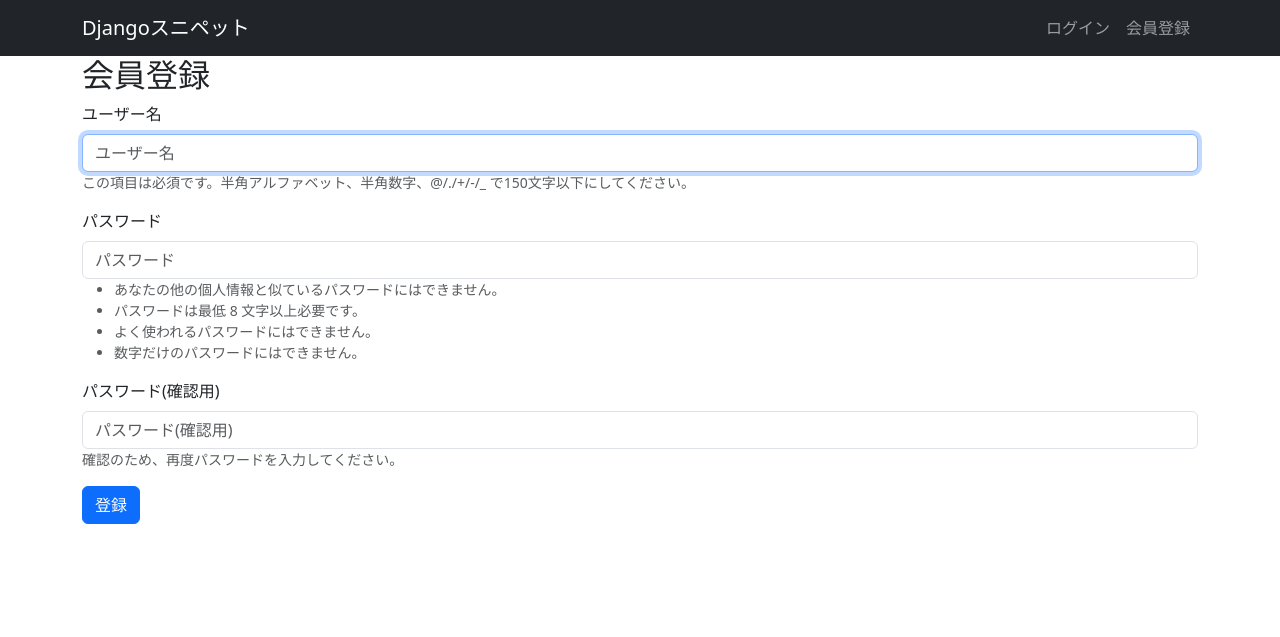
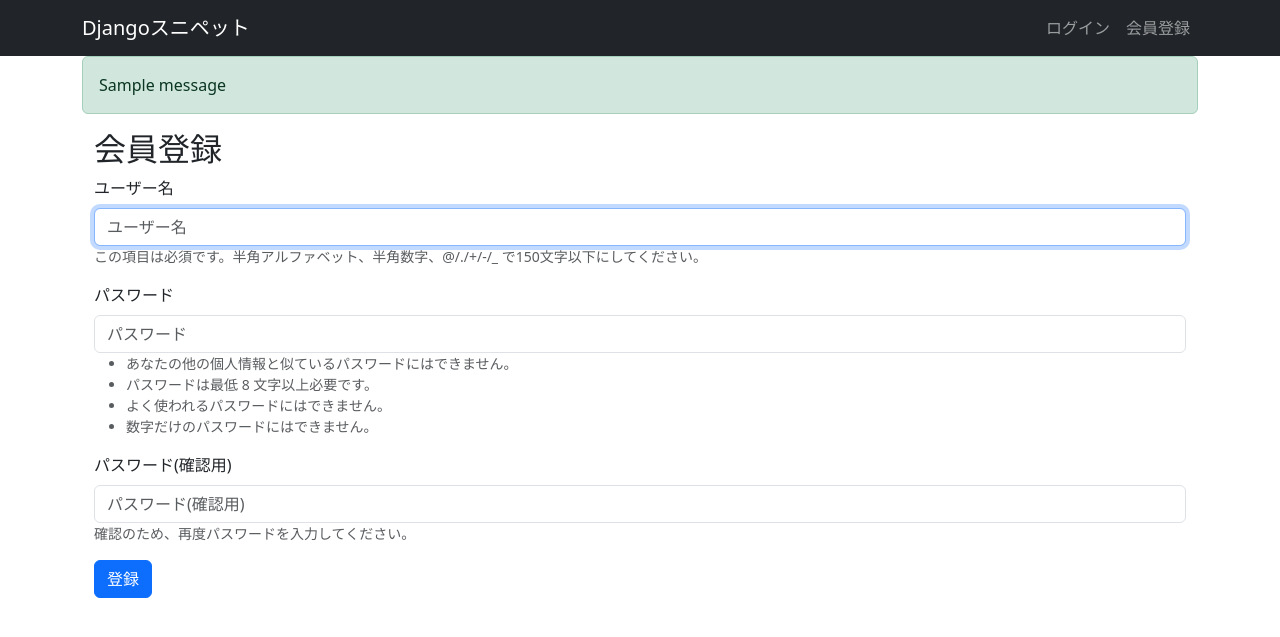
Before and after one commit to chima91/django-snippet, a Django app: page /accounts/signup/ in a window 1280 px wide. Shown: the top 637 px of the page. Run offline with Django 3.2, Linux system fonts and the light colour scheme; tables that the repository leaves empty hold one stand-in row (values such as "Sample post"); one stand-in notice (Sample message) is shown; some libraries are stand-ins or nearby versions.

Commit message:
add django.contrib.messages

```diff
--- a/django_snippets/settings.py
+++ b/django_snippets/settings.py
@@ -8,6 +8,12 @@ https://docs.djangoproject.com/en/dev/ref/settings/
 """
 
 from pathlib import Path
+from django.contrib import messages
+
+MESSAGE_TAGS = {
+    messages.SUCCESS: 'alert alert-success',
+    messages.ERROR: 'alert alert-danger'
+}
 
 # Build paths inside the project like this: BASE_DIR / 'subdir'.
 BASE_DIR = Path(__file__).resolve().parent.parent
--- a/snippets/views.py
+++ b/snippets/views.py
@@ -21,7 +21,9 @@ def snippet_new(request):
       snippet = form.save(commit=False)
       snippet.created_by = request.user
       snippet.save()
+      messages.add_message(request, messages.SUCCESS, "スニペットを投稿しました。")
       return redirect(snippet_detail, snippet_id=snippet.pk)
+    messages.add_message(request, messages.ERROR, "スニペットの投稿に失敗しました...")
   else:
     form = SnippetForm()
   context = {'form': form}
@@ -37,7 +39,9 @@ def snippet_edit(request, snippet_id):
     form = SnippetForm(request.POST, instance=snippet)
     if form.is_valid():
       form.save()
+      messages.add_message(request, messages.SUCCESS, "スニペットを編集しました。")
       return redirect('snippet_detail', snippet_id=snippet.id)
+    messages.add_message(request, messages.ERROR, "スニペットの編集に失敗しました...")
   else:
     form = SnippetForm(instance=snippet)
   context = {'form': form}
--- a/templates/base.html
+++ b/templates/base.html
@@ -24,7 +24,14 @@
       </div>
     </nav>
     <main>
-      <div class="container">{% block main %}{% endblock %}</div>
+      <div class="container">
+        {% for message in messages %}
+          <div {% if message.tags %}class="{{ message.tags }}" {% endif %}>
+            {{ message }}
+          </div>
+        {% endfor %}
+        <div class="container">{% block main %}{% endblock %}</div>
+      </div>
     </main>
   </body>
 </html>
```
